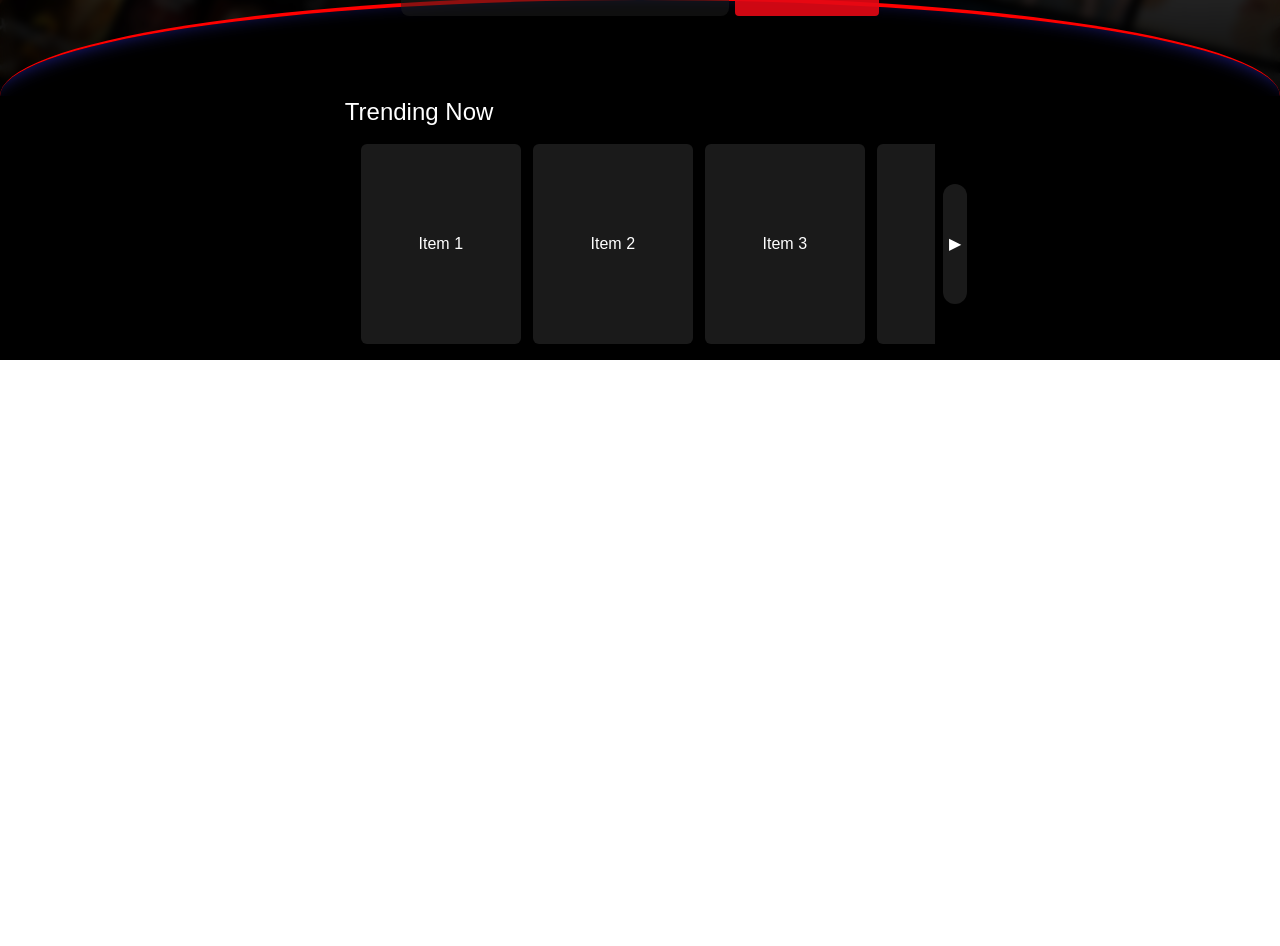
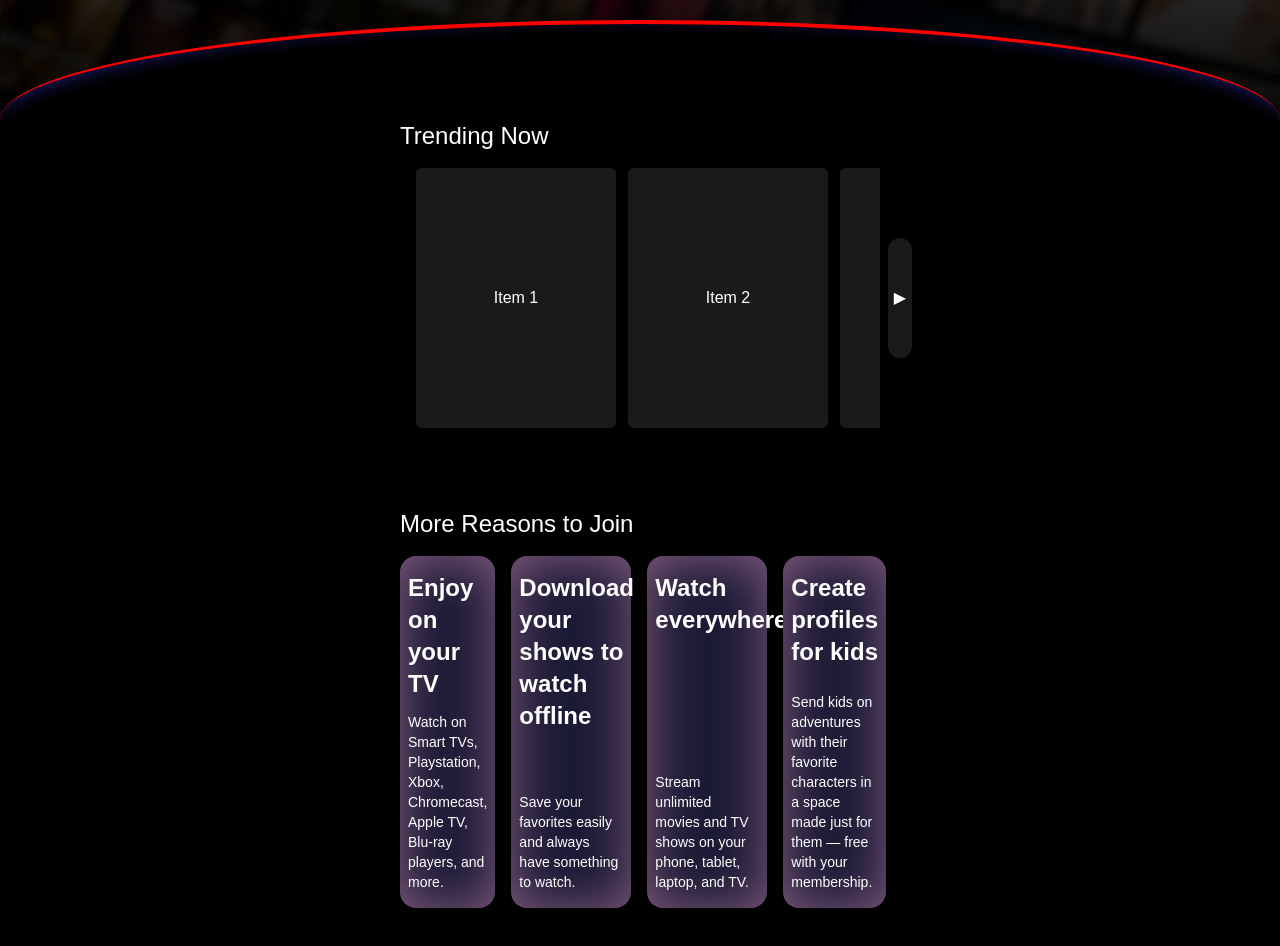
Before and after one commit to RonBern2000/Netflix, a React (Vite) app in the folder Frontend/: page /landing in a window 1280 px wide. Shown: the part 440-1386 px from the top of the page. Before the commit the page ends 800 px from the top, so only its background shows below. Built offline with nearby package versions, Linux system fonts and the light colour scheme.

Commit message:
Client reasons+ slider + input fixes

```diff
--- a/Frontend/src/App.css
+++ b/Frontend/src/App.css
@@ -1,6 +1,6 @@
 #root {
   margin: 0;
-  text-align: center;
+  text-align: start;
 }
 
 #curveDiv{
@@ -10,3 +10,7 @@
   box-shadow: inset 0px 20px 20px -30px rgba(51, 51, 225, 0.746);
   background-color: black;
 }
+
+.reasonCard{
+  box-shadow: inset 1px 2px 50px 1px rgba(168, 114, 152, 0.746);
+}
--- a/Frontend/src/components/landing/Header.tsx
+++ b/Frontend/src/components/landing/Header.tsx
@@ -11,7 +11,7 @@ type HeaderProps = {
 const Header = ({ className = '' }: HeaderProps) => {
   const navigate = useNavigate();
   return (
-    <Container className={`flex-wrap h-fit justify-between items-center w-screen px-40 py-5 ${className}`}>
+    <Container className={`flex-wrap h-fit justify-between items-center w-full px-40 py-5 ${className}`}>
       <Logo />
       <Container className="gap-3 items-center max-sm:my-5">
         <LanguageDropDown />
--- /dev/null
+++ b/Frontend/src/components/landing/ReasonCard.tsx
@@ -0,0 +1,19 @@
+import Container from '../shared/Container';
+import H3 from '../shared/H3';
+import Typography from '../shared/Typography';
+
+type ReasonCardProps = {
+    h3Title: string;
+    typo: string;
+}
+
+const ReasonCard = ({ h3Title, typo }: ReasonCardProps) => {
+    return (
+        <Container className='flex-col gap-3 items-start w-1/4 reasonCard justify-between rounded-2xl py-4 px-2 bg-[rgb(28,27,54)]'>
+            <H3 className='text-white mb-auto self-start'>{h3Title}</H3>
+            <Typography className='mt-auto'>{typo}</Typography>
+        </Container>
+    )
+}
+
+export default ReasonCard;
--- /dev/null
+++ b/Frontend/src/components/landing/TopSection.tsx
@@ -0,0 +1,33 @@
+import { strings } from "../../strings/strings";
+import Button from "../shared/Button";
+import Container from "../shared/Container";
+import H1 from "../shared/H1";
+import Input from "../shared/Input";
+import Typography from "../shared/Typography";
+import BlurrEffect from "./BlurrEffect";
+import Header from "./Header";
+
+const TopSection = () => {
+    return (
+        <Container className="text-center relative w-full h-full pb-30 backdrop-blur-xs flex-col bg-[url('/LandingPage.jpg')] bg-cover bg-center z-0 ">
+            <BlurrEffect />
+            <Header className='h-30 z-2' />
+            <Container className='min-w-min z-2 flex-1 flex-col justify-center items-center px-8 pb-8'>
+                <Container className='flex-col items-center justify-center mx-auto'>
+                    <H1 className='text-white mb-3 w-full'>
+                        {strings.landing.h1}
+                    </H1>
+                    <Typography className='w-full mb-6' size='text-xl'>{strings.landing.startatprice}</Typography>
+                    <Typography className='w-full' size='text-sm'>{strings.landing.readytowatch}</Typography>
+                    <Container className='relative pt-4 w-full justify-center gap-1.5'>
+                        <Input className='w-3/5 bg-[rgba(31,31,31,0.5)]' type='email' />
+                        <Button className='rounded-sm text-white bg-[rgba(229,8,20,0.9)] px-6 py-3'>{strings.landing.getStarted}</Button>
+                    </Container>
+                </Container>
+            </Container>
+            <div id='curveDiv' className="absolute bottom-0 left-0 w-full h-25 z-1"></div>
+        </Container>
+    )
+}
+
+export default TopSection;
--- /dev/null
+++ b/Frontend/src/components/shared/H3.tsx
@@ -0,0 +1,14 @@
+import React from "react";
+
+type H3Props = {
+    children: React.ReactNode;
+    className?: string;
+}
+
+const H3 = ({ className = '', children }: H3Props) => {
+    return (
+        <h3 className={`text-2xl font-bold whitespace-pre-wrap ${className}`}>{children}</h3>
+    )
+}
+
+export default H3;
--- a/Frontend/src/components/shared/Input.tsx
+++ b/Frontend/src/components/shared/Input.tsx
@@ -1,3 +1,4 @@
+import { useRef } from "react";
 import { strings } from "../../strings/strings";
 
 interface InputProps extends React.InputHTMLAttributes<HTMLInputElement> {
@@ -6,10 +7,24 @@ interface InputProps extends React.InputHTMLAttributes<HTMLInputElement> {
 }
 
 const Input = ({ className = '', error, ...props }: InputProps) => {
+  const lableRef = useRef<HTMLLabelElement | null>(null);
+
+  const handleOnBlur = (event: React.FocusEvent<HTMLInputElement>) => {
+    if (event.target.value !== '' && lableRef.current) {
+      lableRef.current.classList.add("!text-xs", "!top-5");
+    } else if (event.target.value === '' && lableRef.current) {
+      lableRef.current.classList.remove("!text-xs", "!top-5");
+    }
+  }
+
   return (
     <>
-      <input className={`peer rounded-lg p-3 text-white ${className} ${error ? "border-red-400" : ""}`} {...props} />
-      <label className="absolute pointer-events-none text-[#9a9a9a] top-1/2 -translate-y-1/6 left-16 transition-all duration-200 ease-in-out peer-focus:top-5 peer-focus:text-xs">{strings.landing.emailAddress}</label>
+      <input
+        className={`peer rounded-lg p-3 text-white ${className} ${error ? "border-red-400" : ""}`} {...props}
+        onBlur={handleOnBlur} />
+      <label
+        ref={lableRef}
+        className="absolute pointer-events-none text-[#9a9a9a] top-1/2 -translate-y-1/6 left-16 transition-all duration-200 ease-in-out peer-focus:top-5 peer-focus:text-xs">{strings.landing.emailAddress}</label>
       {error && <p className="text-red-400 text-sm mt-1">{error}</p>}
     </>
   )
--- a/Frontend/src/components/shared/Swiper.tsx
+++ b/Frontend/src/components/shared/Swiper.tsx
@@ -35,7 +35,7 @@ const Swiper = () => {
 
     const scroll = (direction: "left" | "right") => {
         if (swiperRef.current) {
-            const scrollAmount = swiperRef.current.offsetWidth - 300;
+            const scrollAmount = swiperRef.current.offsetWidth - 550;
             swiperRef.current.scrollBy({
                 left: direction === "right" ? scrollAmount : -scrollAmount,
                 behavior: "smooth",
@@ -44,7 +44,7 @@ const Swiper = () => {
     };
 
     return (
-        <Container className="flex-col relative w-full max-w-4xl mx-auto">
+        <Container className="flex-col relative w-full mx-auto">
             {!atLeft ? (
                 <Button
                     className="absolute flex items-center justify-center -left-8 top-1/2 -translate-y-1/2 h-30 w-6 bg-[rgba(255,255,255,0.1)] text-white p-2 rounded-full shadow-md hover:bg-gray-600 transition z-2"
@@ -67,7 +67,7 @@ const Swiper = () => {
                 className="flex scrollbar-hide overflow-x-hidden scroll-smooth gap-3 py-4 px-4">
                 {items.map((item, index) => (
                     <div key={index}
-                        className="w-40 h-50 flex-shrink-0 bg-[rgba(255,255,255,0.1)] text-white flex items-center justify-center rounded-md transition ease-in-out hover:scale-107 duration-300">
+                        className="w-50 h-65 flex-shrink-0 bg-[rgba(255,255,255,0.1)] text-white flex items-center justify-center rounded-md transition ease-in-out hover:scale-107 duration-300">
                         {item}
                     </div>
                 ))}
--- a/Frontend/src/pages/LandingPage.tsx
+++ b/Frontend/src/pages/LandingPage.tsx
@@ -1,42 +1,35 @@
 import Container from '../components/shared/Container';
-import Header from '../components/landing/Header';
-import BlurrEffect from '../components/landing/BlurrEffect';
-import H1 from '../components/shared/H1';
 import { strings } from '../strings/strings';
-import Typography from '../components/shared/Typography';
-import Input from '../components/shared/Input';
-import Button from '../components/shared/Button';
 import Swiper from '../components/shared/Swiper';
 import H2 from '../components/shared/H2';
+import TopSection from '../components/landing/TopSection';
+import ReasonCard from '../components/landing/ReasonCard';
 
 const LandingPage = () => {
 
     return (
-        <Container className='flex-col w-screen h-screen'>
-            <Container className="relative h-4/5 backdrop-blur-xs flex-col bg-[url('/LandingPage.jpg')] w-screen bg-cover bg-center z-0">
-                <BlurrEffect />
-                <Header className='h-30 z-2' />
-                <Container className='min-w-min z-2 flex-1 flex-col justify-center items-center px-8 pb-8'>
-                    <Container className='flex-col items-center justify-center mx-auto'>
-                        <H1 className='text-white mb-3 w-full'>
-                            {strings.landing.h1}
-                        </H1>
-                        <Typography className='w-full mb-6' size='text-xl'>{strings.landing.startatprice}</Typography>
-                        <Typography className='w-full' size='text-sm'>{strings.landing.readytowatch}</Typography>
-                        <Container className='relative pt-4 w-full justify-center gap-1.5'>
-                            <Input className='w-3/5 bg-[rgba(31,31,31,0.5)]' type='email' />
-                            <Button className='rounded-sm text-white bg-[rgba(229,8,20,0.9)] px-6 py-3'>{strings.landing.getStarted}</Button>
+        <Container className='flex-col w-full h-screen'>
+            <TopSection />
+            <Container className='flex-col bg-black md:px-40 lg:px-100 items-center'>
+                <Container className='flex-col items-center w-full'>
+                    <Container className='flex-col w-full mb-16'>
+                        <H2 className='text-white w-full text-left mb-0'>
+                            {strings.landing.h2Trending}
+                        </H2>
+                        <Swiper />
+                    </Container>
+
+                    <Container className='flex-col w-full mb-16'>
+                        <H2 className='text-white w-full text-left mb-4'>
+                            {strings.landing.h2Reasons}
+                        </H2>
+                        <Container className='w-full gap-4'>
+                            <ReasonCard h3Title={strings.landing.reasoncards.reasonsHeaders.reason1} typo={strings.landing.reasoncards.reasonTypos.type1} />
+                            <ReasonCard h3Title={strings.landing.reasoncards.reasonsHeaders.reason2} typo={strings.landing.reasoncards.reasonTypos.type2} />
+                            <ReasonCard h3Title={strings.landing.reasoncards.reasonsHeaders.reason3} typo={strings.landing.reasoncards.reasonTypos.type3} />
+                            <ReasonCard h3Title={strings.landing.reasoncards.reasonsHeaders.reason4} typo={strings.landing.reasoncards.reasonTypos.type4} />
                         </Container>
                     </Container>
-                </Container>
-                <div id='curveDiv' className="absolute bottom-0 left-0 w-full h-25 z-1"></div>
-            </Container>
-            <Container className='flex-col bg-black px-37 items-center'>
-                <Container className='flex-col w-3/5'>
-                    <H2 className='text-white w-full text-left mb-0'>
-                        {strings.landing.h2}
-                    </H2>
-                    <Swiper />
                 </Container>
             </Container>
         </Container>
--- a/Frontend/src/strings/strings.ts
+++ b/Frontend/src/strings/strings.ts
@@ -6,7 +6,22 @@ export const strings = {
         startatprice: "Starts at $15.90. Cancel anytime.",
         readytowatch: "Ready to watch? Enter your email to create or restart your membership.",
         getStarted: "Get Started >",
-        h2: "Trending Now",
-        emailAddress: "Email address"
+        h2Trending: "Trending Now",
+        emailAddress: "Email address",
+        h2Reasons: "More Reasons to Join",
+        reasoncards:{
+            reasonsHeaders: {
+                reason1: "Enjoy on your TV",
+                reason2: "Download your shows to watch offline",
+                reason3: "Watch everywhere",
+                reason4: "Create profiles for kids",
+            },
+            reasonTypos: {
+                type1:"Watch on Smart TVs, Playstation, Xbox, Chromecast, Apple TV, Blu-ray players, and more.",
+                type2: "Save your favorites easily and always have something to watch.",
+                type3: "Stream unlimited movies and TV shows on your phone, tablet, laptop, and TV.",
+                type4: "Send kids on adventures with their favorite characters in a space made just for them — free with your membership.",
+            }
+        },
     }
 }
```
Also changed, not shown: 2 other files (tests, documents, lock files or other folders).
